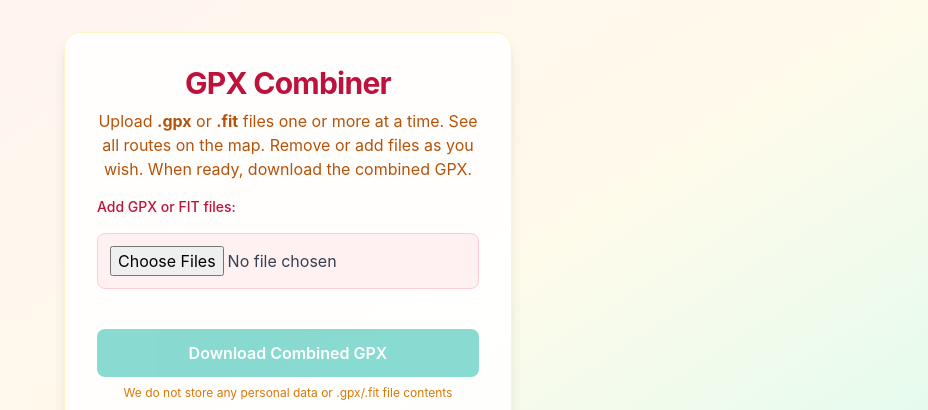
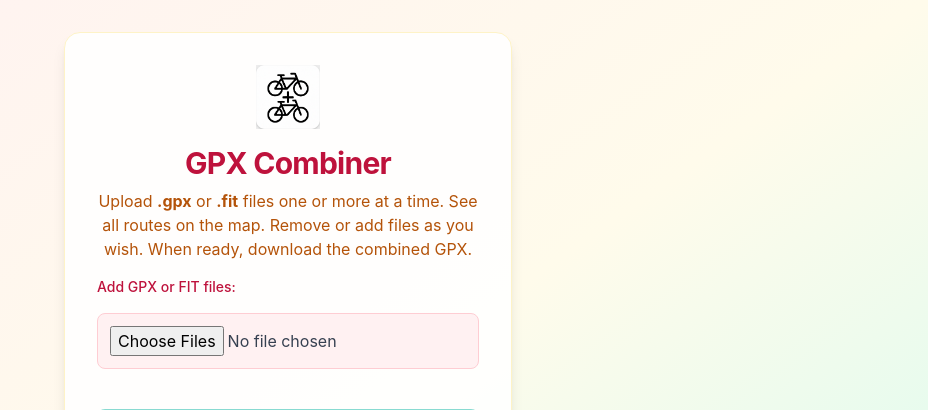
Before and after one commit to TJKNL/gpx_combiner, a FastAPI app: page / in a window 1280 px wide. Shown: the top 410 px of the page, without its empty margins (352-1280 px from the left). Run offline with FastAPI, Linux system fonts and the light colour scheme; parts of the project's set-up code (start-up, migrations or seed data) failed here and were passed over; some libraries are stand-ins or nearby versions.

Commit message:
Enhance index.html and main.py to dynamically set app domain for SEO and social sharing; update footer link for better accessibility. Modify test_gpx_utils.py to pass file names along with content in GPX combination tests.

```diff
--- a/app/main.py
+++ b/app/main.py
@@ -59,7 +59,8 @@ def sitemap(request: Request):
 
 @app.get("/", response_class=HTMLResponse)
 def index(request: Request):
-    return templates.TemplateResponse("index.html", {"request": request})
+    app_domain = os.getenv("APP_DOMAIN", f"{request.url.scheme}://{request.url.netloc}")
+    return templates.TemplateResponse("index.html", {"request": request, "app_domain": app_domain})
 
 @app.post("/upload")
 async def upload_gpx(request: Request, files: list[UploadFile] = File(...), db: Session = Depends(database.get_db)):
--- a/app/templates/index.html
+++ b/app/templates/index.html
@@ -6,16 +6,19 @@
     <title>GPX Combiner | Merge and Combine GPX and FIT route files</title>
     <meta name="description" content="Easily combine multiple .gpx and .fit files into a single GPX file. Upload your route files, preview them on a map, and download the combined track. Perfect for cyclists, runners, and hikers.">
     <meta name="keywords" content="gpx, fit, combine gpx, merge gpx, gpx combiner, fit to gpx, route combiner, cycling, running, hiking">
+    <link rel="canonical" href="{{ app_domain }}/" />
     <!-- Open Graph / Facebook -->
     <meta property="og:type" content="website">
-    <meta property="og:url" content="https://gpx-combiner.nl/">
+    <meta property="og:url" content="{{ app_domain }}/">
     <meta property="og:title" content="GPX Combiner | Merge and Combine GPX and FIT route files">
     <meta property="og:description" content="Easily combine multiple .gpx and .fit files into a single GPX file. Upload your route files, preview them on a map, and download the combined track.">
+    <meta property="og:image" content="{{ app_domain }}/static/logo.png">
     <!-- Twitter -->
-    <meta property="twitter:card" content="summary">
-    <meta property="twitter:url" content="https://gpx-combiner.nl/">
+    <meta property="twitter:card" content="summary_large_image">
+    <meta property="twitter:url" content="{{ app_domain }}/">
     <meta property="twitter:title" content="GPX Combiner | Merge and Combine GPX and FIT route files">
     <meta property="twitter:description" content="Easily combine multiple .gpx and .fit files into a single GPX file. Upload your route files, preview them on a map, and download the combined track.">
+    <meta property="twitter:image" content="{{ app_domain }}/static/logo.png">
     <!-- Favicon & Icons -->
     <link rel="icon" type="image/png" sizes="32x32" href="/static/logo.png">
     <link rel="apple-touch-icon" href="/static/logo.png">
@@ -32,10 +35,13 @@
 <body class="bg-gradient-to-br from-rose-50 via-amber-50 to-teal-100 min-h-screen flex flex-col">
     <main class="flex-1 flex flex-col items-center justify-center px-4 py-8">
         <div class="card bg-white/90 rounded-2xl p-8 w-full max-w-md flex flex-col items-center shadow-lg border border-amber-100">
-            <h1 class="text-3xl font-bold text-rose-700 mb-2 tracking-tight">GPX Combiner</h1>
-            <p class="text-amber-700 mb-4 text-center">Upload <b>.gpx</b> or <b>.fit</b> files one or more at a time. See all routes on the map. Remove or add files as you wish. When ready, download the combined GPX.</p>
+            <header class="text-center">
+                <img src="/static/logo.png" alt="GPX Combiner company logo" class="w-16 h-16 mx-auto mb-4">
+                <h1 class="text-3xl font-bold text-rose-700 mb-2 tracking-tight">GPX Combiner</h1>
+                <h2 class="text-amber-700 mb-4">Upload <b>.gpx</b> or <b>.fit</b> files one or more at a time. See all routes on the map. Remove or add files as you wish. When ready, download the combined GPX.</h2>
+            </header>
             <div class="w-full flex flex-col gap-4">
-                <label class="block text-sm font-medium text-rose-700">Add GPX or FIT files:</label>
+                <label for="gpx-files" class="block text-sm font-medium text-rose-700">Add GPX or FIT files:</label>
                 <input id="gpx-files" type="file" accept=".gpx,.fit" multiple class="block w-full text-gray-700 border border-rose-200 rounded-lg p-3 bg-rose-50 focus:border-amber-400 transition" />
             </div>
             <div id="file-list" class="w-full mt-6 mb-2 text-teal-700"></div>
@@ -47,7 +53,7 @@
             <div id="map" class="h-64 rounded-2xl shadow border border-amber-100"></div>
         </div>
     </main>
-    <footer class="text-center text-amber-400 text-xs p-4">&copy; 2025 GPX Combiner &mdash; <a href="https://www.twankerkhof.nl" class="underline hover:text-rose-600" target="_blank" rel="noopener">Twan Kerkhof</a></footer>
+    <footer class="text-center text-amber-400 text-xs p-4">&copy; 2025 GPX Combiner &mdash; <a href="https://www.twankerkhof.nl" class="underline hover:text-rose-600" target="_blank" rel="noopener noreferrer" title="Twan's personal website">Twan Kerkhof</a></footer>
     <script src="/static/script.js"></script>
 </body>
 </html>
```
Also changed, not shown: tests/test_gpx_utils.py (+4 -1 lines).
